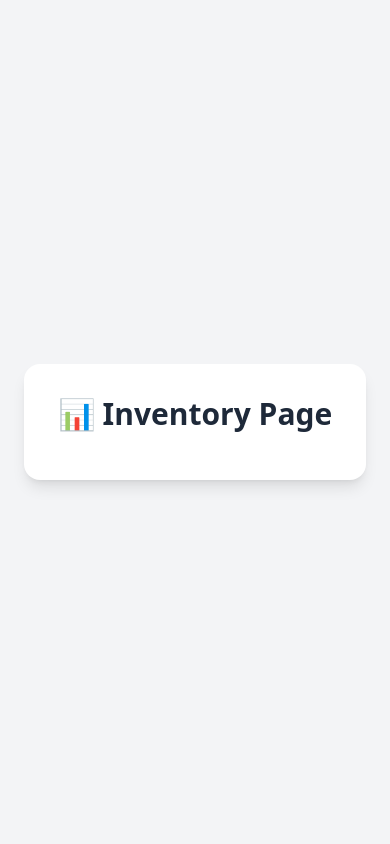
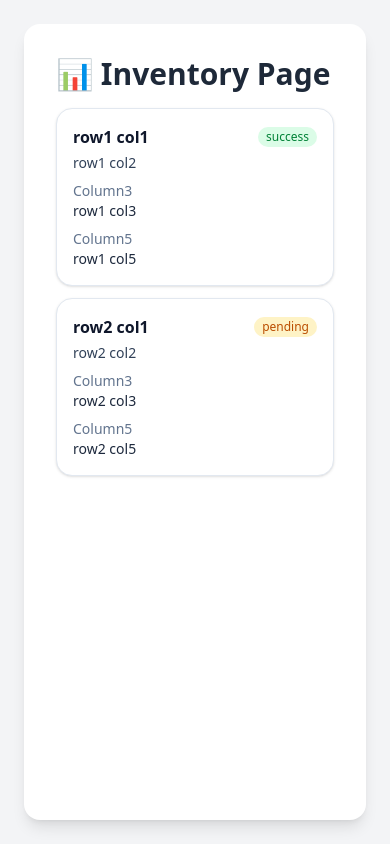
Before and after one commit to JCDacuma/inventorypos-frontend, a React (Vite) app: page /inventory in a window 390 px wide. Built offline with nearby package versions, Linux system fonts and the light colour scheme.

Commit message:
updated files

```diff
--- /dev/null
+++ b/src/components/MobileTable.jsx
@@ -0,0 +1,45 @@
+export default function MobileTable() {
+  return (
+    <div className="flex flex-col gap-3 md:hidden">
+      <div className="rounded-2xl border border-slate-200 bg-white p-4 shadow-sm">
+        <div className="flex items-center justify-between">
+          <h2 className="text-base font-semibold text-slate-900">row1 col1</h2>
+          <span className="rounded-full bg-green-100 px-2 py-0.5 text-xs font-medium text-green-700">
+            success
+          </span>
+        </div>
+        <p className="mt-1 text-sm text-slate-700">row1 col2</p>
+        <div className="mt-2 flex flex-wrap gap-2 text-sm">
+          <div className="flex-1 min-w-[120px]">
+            <dt className="text-slate-500">Column3</dt>
+            <dd className="font-medium text-slate-800">row1 col3</dd>
+          </div>
+          <div className="flex-1 min-w-[120px]">
+            <dt className="text-slate-500">Column5</dt>
+            <dd className="font-medium text-slate-800">row1 col5</dd>
+          </div>
+        </div>
+      </div>
+
+      <div className="rounded-2xl border border-slate-200 bg-white p-4 shadow-sm">
+        <div className="flex items-center justify-between">
+          <h2 className="text-base font-semibold text-slate-900">row2 col1</h2>
+          <span className="rounded-full bg-amber-100 px-2 py-0.5 text-xs font-medium text-amber-700">
+            pending
+          </span>
+        </div>
+        <p className="mt-1 text-sm text-slate-700">row2 col2</p>
+        <div className="mt-2 flex flex-wrap gap-2 text-sm">
+          <div className="flex-1 min-w-[120px]">
+            <dt className="text-slate-500">Column3</dt>
+            <dd className="font-medium text-slate-800">row2 col3</dd>
+          </div>
+          <div className="flex-1 min-w-[120px]">
+            <dt className="text-slate-500">Column5</dt>
+            <dd className="font-medium text-slate-800">row2 col5</dd>
+          </div>
+        </div>
+      </div>
+    </div>
+  );
+}
--- /dev/null
+++ b/src/components/Table.jsx
@@ -0,0 +1,40 @@
+export default function DesktopTable({ columns = [], data = [] }) {
+  return (
+    <div className="hidden md:block overflow-x-auto rounded-2xl border border-slate-200 bg-white shadow-sm">
+      <table className="min-w-full table-auto text-sm">
+        <thead className="bg-slate-100 text-slate-700">
+          <tr>
+            {columns.map((col) => (
+              <th key={col.key} className="px-4 py-3 text-left font-semibold">
+                {col.label}
+              </th>
+            ))}
+          </tr>
+        </thead>
+
+        <tbody>
+          {data.length > 0 ? (
+            data.map((row, i) => (
+              <tr key={i} className="odd:bg-white even:bg-slate-50">
+                {columns.map((col) => (
+                  <td key={col.key} className="px-4 py-3">
+                    {row[col.key]}
+                  </td>
+                ))}
+              </tr>
+            ))
+          ) : (
+            <tr>
+              <td
+                colSpan={columns.length}
+                className="px-4 py-6 text-center text-slate-500"
+              >
+                No data found
+              </td>
+            </tr>
+          )}
+        </tbody>
+      </table>
+    </div>
+  );
+}
--- a/src/page/inventory.jsx
+++ b/src/page/inventory.jsx
@@ -1,19 +1,27 @@
 import Sidebar from "../components/sidebar";
+import Table from "../components/Table";
+import MobileTable from "../components/MobileTable";
 
 export default function Inventory() {
+  const columns = [
+    { key: "col1", label: "col1" },
+    { key: "col2", label: "col2" },
+  ];
+
+  const data = [{ col1: "row1", col2: "row2" }];
+
   return (
-    <div>
-      <div className="flex items-center  min-h-screen bg-gray-100">
-        <Sidebar />
-        {/*Dito lagay yung page layout*/}
-        <div className="flex w-1/1  justify-center">
-          <div className="bg-white shadow-lg rounded-2xl p-8 max-w-md w-full text-center m-6 ">
-            <h1 className="text-3xl font-bold text-gray-800 mb-4">
-              📊 Inventory Page
-            </h1>
-          </div>
+    <div className="w-full min-h-screen bg-gray-100 flex">
+      <Sidebar />
+      <main className="flex-1 p-6">
+        <div className="bg-white shadow-lg rounded-2xl p-8 w-full h-full">
+          <h1 className="text-3xl font-bold text-gray-800 mb-4">
+            📊 Inventory Page
+          </h1>
+          <MobileTable />
+          <Table columns={columns} data={data} />
         </div>
-      </div>
+      </main>
     </div>
   );
 }
```
